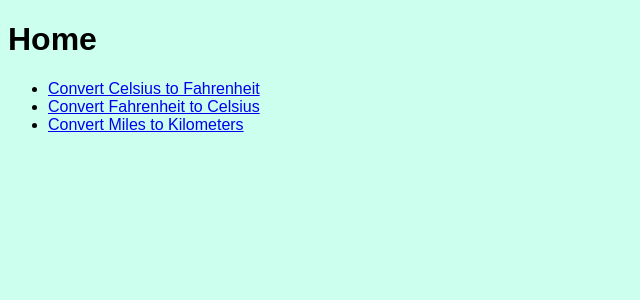
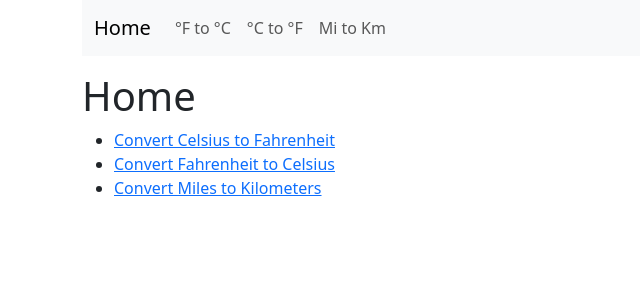
Before and after one commit to ucsd-cse-spis-2024/spis24-lab07-YuanKai, a Flask app: page / in a window 1280 px wide. Shown: the top 300 px of the page, without its empty margins (0-640 px from the left). Run offline with Flask 2, Linux system fonts and the light colour scheme.

Commit message:
Completed part4

```diff
--- a/templates/layout.html
+++ b/templates/layout.html
@@ -3,10 +3,19 @@
 <html>
   <head>
     <meta charset="UTF-8">
+    <meta name="viewport" content="width=device-width, initial-scale=1">
     <link rel="stylesheet" href="{{ url_for('static', filename='style.css') }}">
+    <link href="https://cdn.jsdelivr.net/npm/bootstrap@5.3.1/dist/css/bootstrap.min.css" rel="stylesheet" integrity="sha384-4bw+/aepP/YC94hEpVNVgiZdgIC5+VKNBQNGCHeKRQN+PtmoHDEXuppvnDJzQIu9" crossorigin="anonymous">
     <title> {% block title %}{% endblock %} - My Webpage</title>
   </head>
   <body>
-    <main id="content">{% block content %}{% endblock %}</main>
+    <div class="container">
+      {% include 'navbar.html' %}
+        <main class="mt-3">
+          {% block content %}{% endblock %}
+        </main>
+    </div>
+
+    <script src="https://cdn.jsdelivr.net/npm/bootstrap@5.3.1/dist/js/bootstrap.bundle.min.js" integrity="sha384-HwwvtgBNo3bZJJLYd8oVXjrBZt8cqVSpeBNS5n7C8IVInixGAoxmnlMuBnhbgrkm" crossorigin="anonymous"></script>
   </body>
 </html>
--- /dev/null
+++ b/templates/navbar.html
@@ -0,0 +1,31 @@
+<!-- BLOCK 1 -->
+<nav class="navbar navbar-expand-lg navbar-light bg-light">
+    <div class="container-fluid">
+        <!-- BLOCK 2 -->
+
+        <!-- Brand and toggle button get grouped for better mobile display -->
+        <a class="navbar-brand" href="/">Home</a>
+        <button class="navbar-toggler" type="button" data-bs-toggle="collapse" data-bs-target="#navbarSupportedContent"
+            aria-controls="navbarSupportedContent" aria-expanded="false" aria-label="Toggle navigation">
+
+            <span class="navbar-toggler-icon"></span>
+
+        </button>
+        <!-- BLOCK 3 -->
+        <div class="collapse navbar-collapse" id="navbarSupportedContent">
+            <ul class="navbar-nav me-auto mb-2 mb-lg-0">
+                <li class="nav-item">
+                    <a href="/ftoc" class="nav-link">°F to °C</a>
+                </li>
+                <li class="nav-item">
+                    <a href="/ctof" class="nav-link">°C to °F</a>
+                </li>
+                <li class="nav-item">
+
+                    <a href="/mtokm" class="nav-link">Mi to Km</a>
+
+                </li>
+            </ul>
+        </div> <!-- class="collapse navbar-collapse" -->
+    </div> <!-- class="container-fluid" -->
+</nav>
```
